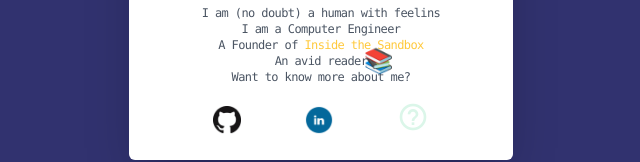
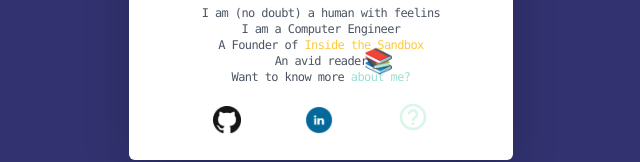
Before and after one commit to icekang/icekang.com, a Vue app in the folder web/: page / in a window 1280 px wide. Shown: the part 437-599 px from the top of the page, without its empty margins (319-959 px from the left). Built offline with nearby package versions, Linux system fonts and the light colour scheme; what @tailwindcss/typography would draw is missing.

Commit message:
🐛FIX: tailwind color invalid

```diff
--- a/web/tailwind.config.js
+++ b/web/tailwind.config.js
@@ -10,10 +10,9 @@ module.exports = {
           DEFAULT: '#ffc93c',
           dark: '#ff983c'
         },
-        lightGreen: '#dbf6e9',
         green: {
           light: '#dbf6e9',
-          DEFAULT: '#9ddd3',
+          DEFAULT: '#9ddfd3',
           dark: '#63ccb9'
         },
         grey: '#ebe9e7'
```
